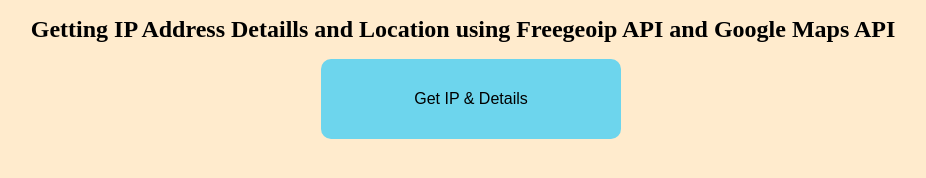
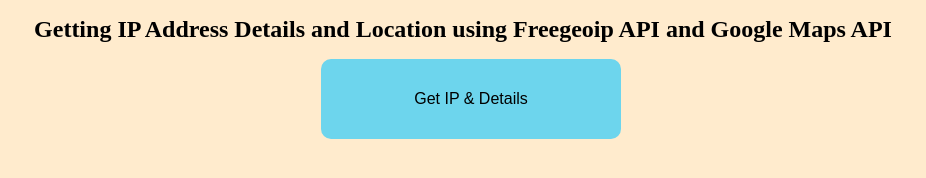
Before and after one commit to Kesavaraj80/IP-Details-API, a plain HTML site: page index.html in a window 1280 px wide. Shown: the whole page, without its empty margins (177-1103 px from the left). Drawn offline with Linux system fonts and the light colour scheme; some packages are replaced by stand-ins of ours; a web font is replaced by a local one.

Commit message:
Spelling changed

```diff
--- a/index.html
+++ b/index.html
@@ -10,7 +10,7 @@
 <body>
     <script src="script.js"></script>
     <script async src="https://maps.googleapis.com/maps/api/js?key=AIzaSyCofZ90OZhWTeWwGrajFZxH2VjnKQOkLNU &callback=initMap"></script>
-    <h1 class="heading">Getting IP Address Detaills and Location using Freegeoip API and Google Maps API</h1>
+    <h1 class="heading">Getting IP Address Details and Location using Freegeoip API and Google Maps API</h1>
     <div class="main_container">
         <button class="Click" onclick="getdata()">Get IP & Details</button>
         <h1 class="ip det"></h1>
```
